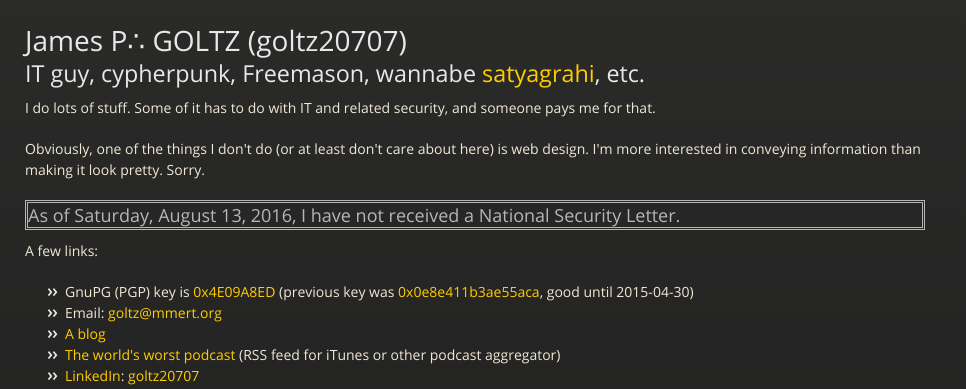
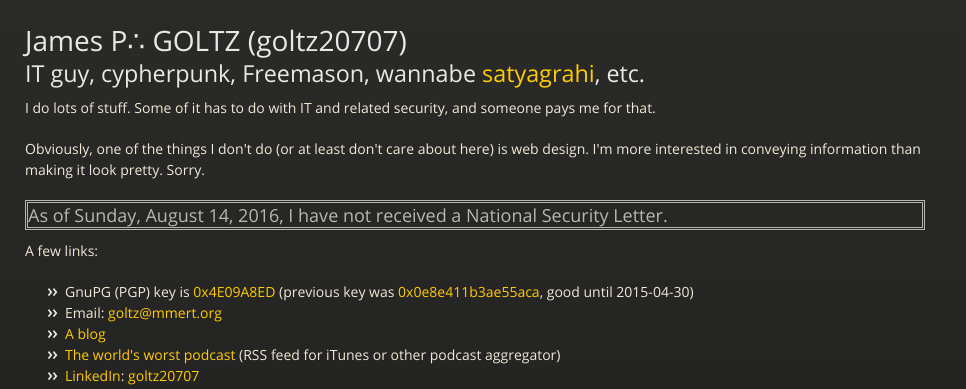
Before and after one commit to goltz20707/goltz20707.github.io, a Jekyll site: the page built from index.html, in a window 1280 px wide. Shown: the top 389 px of the page, without its empty margins (0-966 px from the left). Built offline with Jekyll 4.4.1, drawn with Linux system fonts in a browser that asks for light colours.

Commit message:
Update nsl.html

```diff
--- a/_includes/nsl.html
+++ b/_includes/nsl.html
@@ -3,6 +3,6 @@ date '+%A, %B %e, %Y,'
  -->
 <h3 style="border: double">As of
 
-Saturday, August 13, 2016,
+Sunday, August 14, 2016,
 
 I have not received a National Security Letter.</h3>
```
